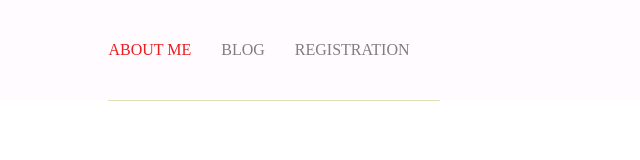
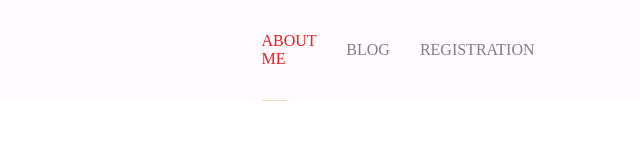
Before and after one commit to Nikita595/brick, a plain HTML site: page index.html in a window 1280 px wide. Shown: the whole page, without its empty margins (366-1006 px from the left). Drawn offline with Linux system fonts and the light colour scheme.

Commit message:
Add branch

```diff
--- a/css/index.css
+++ b/css/index.css
@@ -11,7 +11,7 @@
 }
 
 .logo, .menu, .sign-in {
-    widtg: 70px;
+    width: 25px;
     height: 70px;
     background-color: rgb(255, 255, 255,);
 }
```
